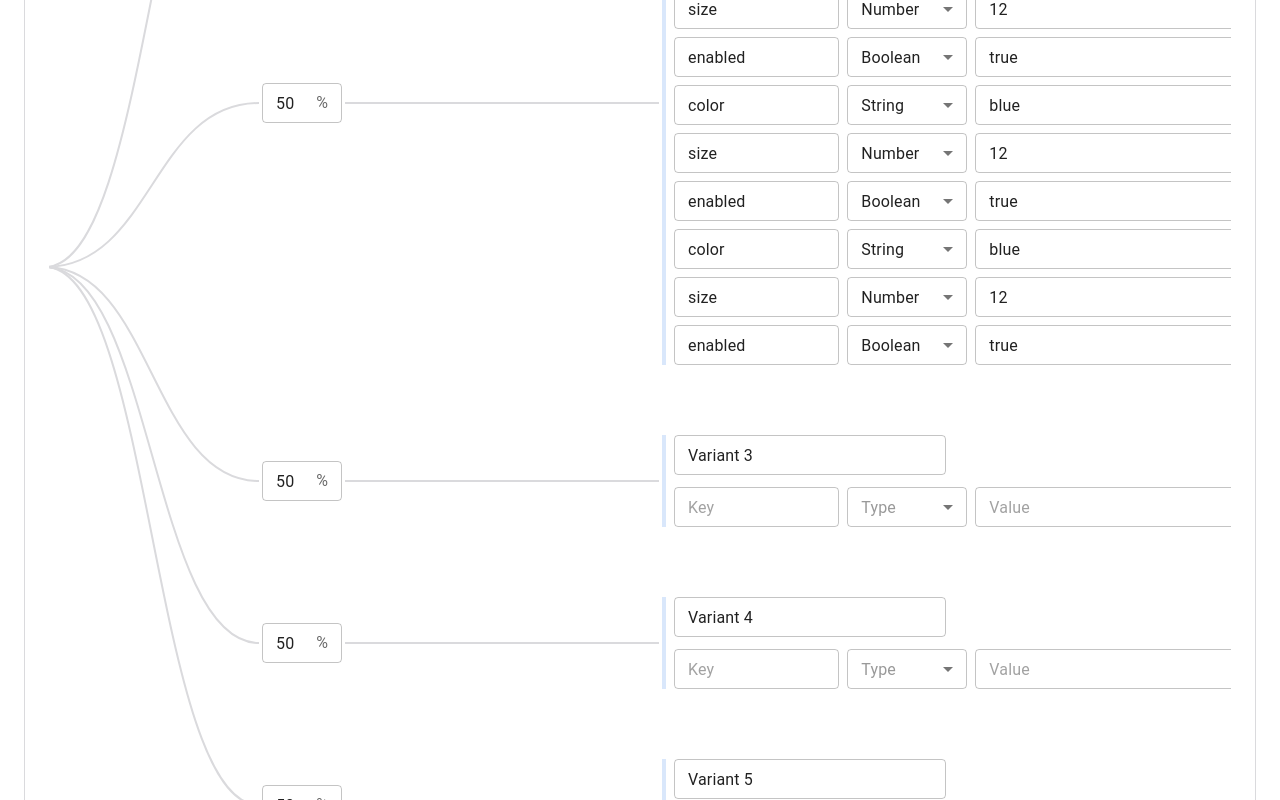
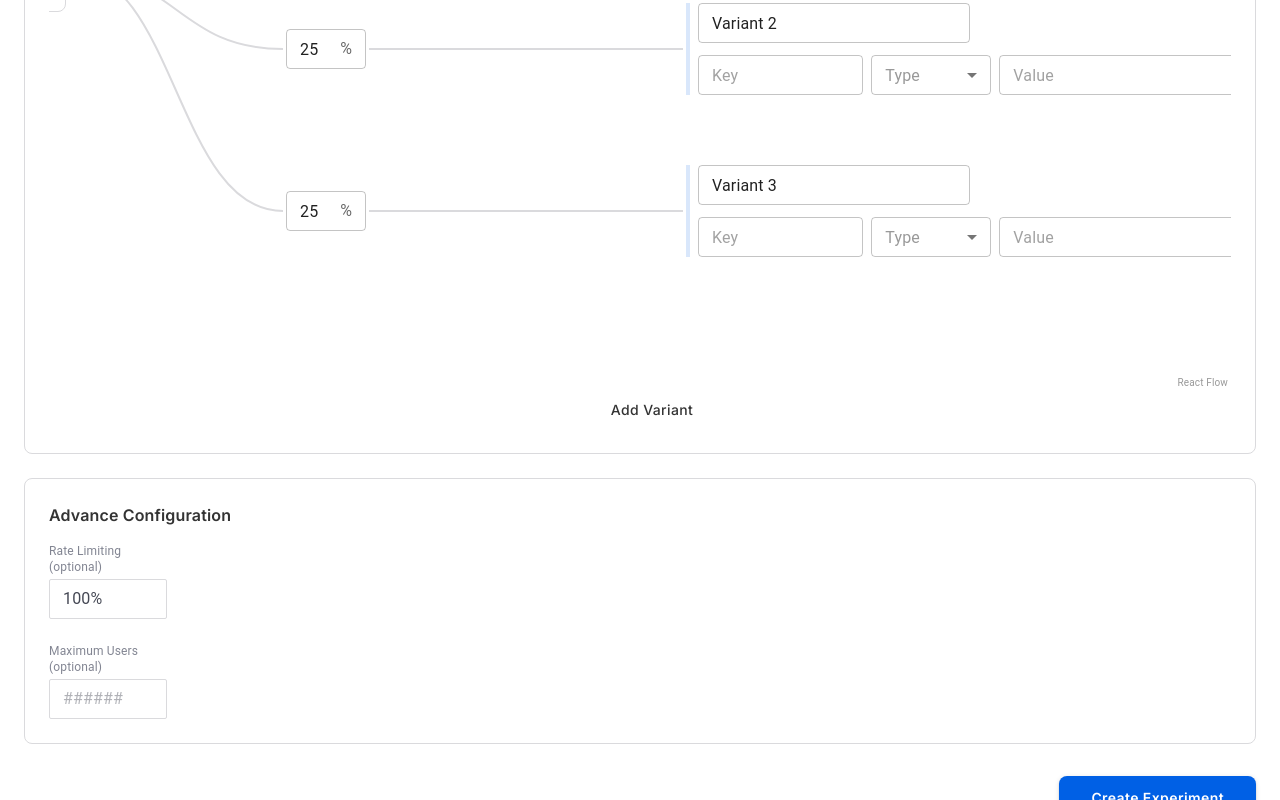
Before and after one commit to dream-horizon-org/ascend-panel, a React (Vite) app: page /create-experiment in a window 1280 px wide. Shown: the part 1040-1840 px from the top of the page. Built offline with nearby package versions, Linux system fonts and the light colour scheme; some icons are missing.

Commit message:
fix: flow working

```diff
--- a/src/pages/CreateExperiment/components/VariantsFlow.tsx
+++ b/src/pages/CreateExperiment/components/VariantsFlow.tsx
@@ -4,7 +4,7 @@ import { Box, TextField, Select, MenuItem, IconButton, Button, InputAdornment }
 import AddIcon from '@mui/icons-material/Add';
 import EditIcon from '@mui/icons-material/Edit';
 import DeleteIcon from '@mui/icons-material/Delete';
-import { Control, useWatch, UseFormSetValue } from 'react-hook-form';
+import { Control, useFieldArray } from 'react-hook-form';
 import { useMemo } from 'react';
 
 // Custom node for Targeting
@@ -182,18 +182,20 @@ const generateEdges = (variants: number) => {
 
 interface VariantsFlowProps {
   control: Control<any>;
-  setValue: UseFormSetValue<any>;
 }
 
-export default function VariantsFlow({ control, setValue }: VariantsFlowProps) {
-  // Watch the variants from form state
-  const variants = useWatch({ control, name: 'variants' }) || [];
-  const trafficSplits = useWatch({ control, name: 'trafficSplits' }) || [];
+export default function VariantsFlow({ control }: VariantsFlowProps) {
+  // Use field arrays for proper react-hook-form management
+  const { fields: variantFields, append: appendVariant, update: updateVariant } = useFieldArray({
+    control,
+    name: 'variants'
+  });
 
-  const variantsConfig = useMemo(() => variants.map((v: any) => ({
+  const variantsConfig = useMemo(() => variantFields.map((v: any) => ({
     name: v.name,
+    trafficSplit: v.trafficSplit,
     keyValues: v.keyValues
-  })), [variants]);
+  })), [variantFields]);
 
   // Generate nodes with onChange handlers (memoized for performance)
   const nodes = useMemo(() => {
@@ -237,13 +239,12 @@ export default function VariantsFlow({ control, setValue }: VariantsFlowProps) {
         type: 'trafficSplit',
         position: { x: START_X + COLUMN_GAP, y: currentY + cardHeight / 2 -30 },
         data: {
-          percentage: trafficSplits[i] !== undefined ? trafficSplits[i] : '50',
+          percentage: config.trafficSplit || '',
           onChange: (value: string) => {
             // Only allow numbers and empty string
             if (value === '' || /^\d+$/.test(value)) {
-              const newSplits = [...trafficSplits];
-              newSplits[i] = value;
-              setValue('trafficSplits', newSplits);
+              const currentVariant: any = variantFields[i];
+              updateVariant(i, { ...currentVariant, trafficSplit: value });
             }
           }
         }
@@ -257,32 +258,28 @@ export default function VariantsFlow({ control, setValue }: VariantsFlowProps) {
           name: config.name,
           keyValues: config.keyValues,
           onNameChange: (value: string) => {
-            const newVariants = [...variants];
-            newVariants[i] = { ...newVariants[i], name: value };
-            setValue('variants', newVariants);
+            const currentVariant: any = variantFields[i];
+            updateVariant(i, { ...currentVariant, name: value });
           },
           onKeyValueChange: (index: number, field: string, value: string) => {
-            const newVariants = [...variants];
-            const newKeyValues = [...newVariants[i].keyValues];
+            const currentVariant: any = variantFields[i];
+            const newKeyValues = [...currentVariant.keyValues];
             newKeyValues[index] = { ...newKeyValues[index], [field]: value };
-            newVariants[i] = { ...newVariants[i], keyValues: newKeyValues };
-            setValue('variants', newVariants);
+            updateVariant(i, { ...currentVariant, keyValues: newKeyValues });
           },
           onAddKeyValue: (afterIndex: number) => {
-            const newVariants = [...variants];
-            const newKeyValues = [...newVariants[i].keyValues];
+            const currentVariant: any = variantFields[i];
+            const newKeyValues = [...currentVariant.keyValues];
             newKeyValues.splice(afterIndex + 1, 0, { key: '', type: 'type', value: '' });
-            newVariants[i] = { ...newVariants[i], keyValues: newKeyValues };
-            setValue('variants', newVariants);
+            updateVariant(i, { ...currentVariant, keyValues: newKeyValues });
           },
           onDeleteKeyValue: (index: number) => {
-            const newVariants = [...variants];
-            const newKeyValues = [...newVariants[i].keyValues];
+            const currentVariant: any = variantFields[i];
+            const newKeyValues = [...currentVariant.keyValues];
             // Only allow delete if more than one key-value pair
             if (newKeyValues.length > 1) {
               newKeyValues.splice(index, 1);
-              newVariants[i] = { ...newVariants[i], keyValues: newKeyValues };
-              setValue('variants', newVariants);
+              updateVariant(i, { ...currentVariant, keyValues: newKeyValues });
             }
           }
         }
@@ -295,7 +292,7 @@ export default function VariantsFlow({ control, setValue }: VariantsFlowProps) {
     };
 
     return generateNodesWithHandlers(variantsConfig);
-  }, [variantsConfig, trafficSplits, variants, setValue]);
+  }, [variantsConfig, variantFields, updateVariant]);
 
   const edges = useMemo(() => generateEdges(variantsConfig.length), [variantsConfig.length]);
 
@@ -338,13 +335,12 @@ export default function VariantsFlow({ control, setValue }: VariantsFlowProps) {
           onClick={() => {
             // Calculate variant number: Control Group is index 0, Variant 2 is index 1, etc.
             // So new variant number = current length + 1
-            const newVariantNumber = variants.length + 1;
-            const newVariant = {
+            const newVariantNumber = variantFields.length + 1;
+            appendVariant({
               name: `Variant ${newVariantNumber}`,
+              trafficSplit: '50',
               keyValues: [{ key: '', type: 'type', value: '' }]
-            };
-            setValue('variants', [...variants, newVariant]);
-            setValue('trafficSplits', [...trafficSplits, '50']);
+            });
           }}
           sx={{ textTransform: 'none', color: '#333333', fontFamily: 'Inter', fontWeight: 500, fontSize: '0.875rem' }}
         >
--- a/src/pages/CreateExperiment/index.tsx
+++ b/src/pages/CreateExperiment/index.tsx
@@ -23,13 +23,13 @@ const experimentSchema = z.object({
   maxUsers: z.string().optional(),
   variants: z.array(z.object({
     name: z.string(),
+    trafficSplit: z.string(),
     keyValues: z.array(z.object({
       key: z.string(),
       type: z.string(),
       value: z.string(),
     }))
   })),
-  trafficSplits: z.array(z.string()),
 });
 
 type ExperimentFormData = z.infer<typeof experimentSchema>;
@@ -38,7 +38,7 @@ const CreateExperiment = () => {
   const navigate = useNavigate();
   const [submittedData, setSubmittedData] = useState<ExperimentFormData | null>(null);
 
-  const { control, setValue, handleSubmit } = useForm<ExperimentFormData>({
+  const { control, handleSubmit } = useForm<ExperimentFormData>({
     resolver: zodResolver(experimentSchema),
     mode: "onChange", // Validate on every change
     defaultValues: {
@@ -53,39 +53,29 @@ const CreateExperiment = () => {
       variants: [
         {
           name: 'Control Group',
+          trafficSplit: '25',
           keyValues: [
-            { key: 'color', type: 'string', value: 'blue' },
+            { key: '', type: '', value: 'blue' },
+          ]
+        },
+        {
+          name: 'Variant 1',
+          trafficSplit: '25',
+          keyValues: [
+            { key: '', type: '', value: '' },
           ]
         },
         {
           name: 'Variant 2',
-          keyValues: [
-            { key: '', type: 'type', value: '' },
-            { key: 'color', type: 'string', value: 'blue' },
-            { key: 'size', type: 'number', value: '12' },
-            { key: 'enabled', type: 'boolean', value: 'true' },
-            { key: 'color', type: 'string', value: 'blue' },
-            { key: 'size', type: 'number', value: '12' },
-            { key: 'enabled', type: 'boolean', value: 'true' },
-            { key: 'color', type: 'string', value: 'blue' },
-            { key: 'size', type: 'number', value: '12' },
-            { key: 'enabled', type: 'boolean', value: 'true' },
-          ]
+          trafficSplit: '25',
+          keyValues: [{ key: '', type: '', value: '' }]
         },
         {
           name: 'Variant 3',
-          keyValues: [{ key: '', type: 'type', value: '' }]
+          trafficSplit: '25',
+          keyValues: [{ key: '', type: '', value: '' }]
         },
-        {
-          name: 'Variant 4',
-          keyValues: [{ key: '', type: 'type', value: '' }]
-        },
-        {
-          name: 'Variant 5',
-          keyValues: [{ key: '', type: 'type', value: '' }]
-        }
       ],
-      trafficSplits: ['50', '50', '50', '50', '50'],
     },
   });
 
@@ -243,7 +233,7 @@ const CreateExperiment = () => {
           </Box>
 
           {/* Variants Flow */}
-          <VariantsFlow control={control} setValue={setValue} />
+          <VariantsFlow control={control} />
         </Box>
 
         {/* Advance Configuration Section */}
```
